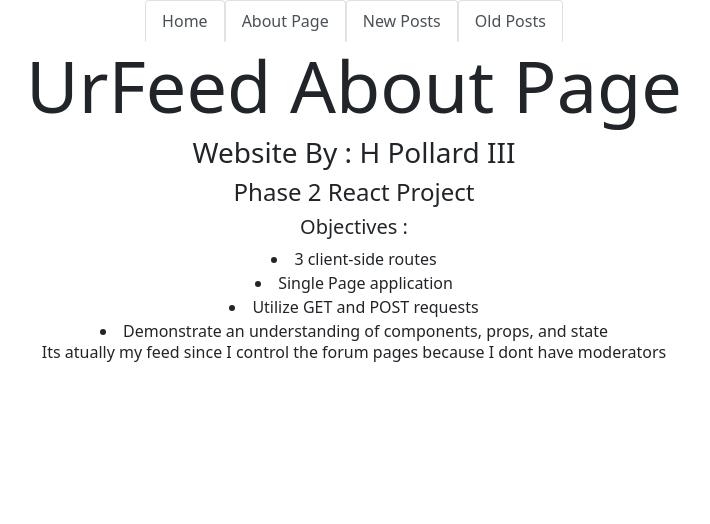
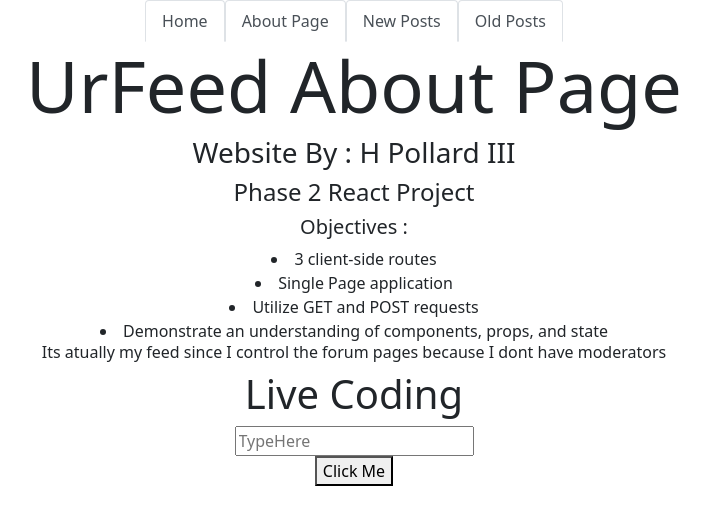
Before and after one commit to Hpollard003/Project-2-Phase2, a React (Create React App) app: page /about in a window 1280 px wide. Shown: the top 524 px of the page, without its empty margins (286-996 px from the left). Built offline with nearby package versions, Linux system fonts and the light colour scheme.

Commit message:
live codeing added

```diff
--- a/db.json
+++ b/db.json
@@ -69,6 +69,11 @@
       "name": "Dj",
       "text": "So are these like cartons",
       "id": 15
+    },
+    {
+      "name": "dasda",
+      "text": "asfdas",
+      "id": 16
     }
   ]
 }
--- a/src/Pages/About.js
+++ b/src/Pages/About.js
@@ -1,5 +1,5 @@
 import React from 'react'
-
+import ClickMe from '../components/ClickMe'
 
 const About = () => {
     return (
@@ -13,6 +13,7 @@ const About = () => {
                 <li>Utilize GET and POST requests</li>
                 <li>Demonstrate an understanding of components, props, and state</li>
             <h6>Its atually my feed since I control the forum pages because I dont have moderators</h6>
+            <ClickMe/>
         </div>
     )
 }
--- /dev/null
+++ b/src/components/ClickMe.js
@@ -0,0 +1,60 @@
+import React, { Component } from 'react'
+
+class ClickMe extends Component {
+    constructor(props) {
+        super(props)
+        this.state = {
+            word: '',
+            counter: 0
+        }
+    }
+
+    // this function sets the new input value of word and tracks the word length
+    changeHandler = (e) => {
+        this.setState({ word: e.target.value })
+        this.setState({ counter: e.target.value.length })
+    }
+
+    // this function clears the input value
+    submiHandler = (e) => {
+        e.preventDefault()
+        this.setState({
+            word: ""
+        })
+        return(<h2>{this.state.counter}</h2>)
+    }
+
+    // when called it displays the counter
+    counterDisplay = () => {
+        const count = document.getElementById('counter')
+        count.innerText = `${this.state.counter}`
+
+    }
+
+    render() {
+        const { word } = this.state
+        return (
+            <div>
+                <h1>Live Coding</h1>
+                {/* this form is rendered to the about page its only purpose is to take an input and display its length in letter numerically  */}
+                <form id='live' onSubmit={this.submiHandler}>
+                    <div className='col'>
+                        <input
+                            type='text'
+                            name='text1'
+                            placeholder="TypeHere"
+                            value={word}
+                            onChange={this.changeHandler}
+                        />
+
+                    </div>
+                    <button type='submit'  onClick={this.counterDisplay}>Click Me</button>
+                    <h2 id="counter"> </h2>
+                </form>
+
+            </div>
+        )
+    }
+}
+
+export default ClickMe
--- a/src/components/CommentBox.js
+++ b/src/components/CommentBox.js
@@ -41,8 +41,8 @@ class CommentBox extends Component {
     return (
       <div className='text-center'>
         {/* this form takes the user id and text from the user */}
-        <form onSubmit={this.submitHandler}>
-          <div className='col'>
+        <form id='form1' onSubmit={this.submitHandler}>
+          <div id='text' className='col'>
             <input
             type='text'
             name='name'
@@ -51,7 +51,7 @@ class CommentBox extends Component {
             onChange={this.changeHandler}
             />
           </div>
-          <div className='col'>
+          <div id='text' className='col'>
             <input
             type='text'
             name='text'
--- a/src/components/Post.js
+++ b/src/components/Post.js
@@ -2,6 +2,7 @@ import React, { Component } from 'react'
 import Comment from './Comment'
 import DefaultPost from './DefaultPost'
 import CommentBox from './CommentBox'
+
 
 // I used class here because this component will rely on more of reacts specific class components
 class Post extends Component {
```
Also changed, not shown: 1 other file (tests, documents, lock files or other folders).
